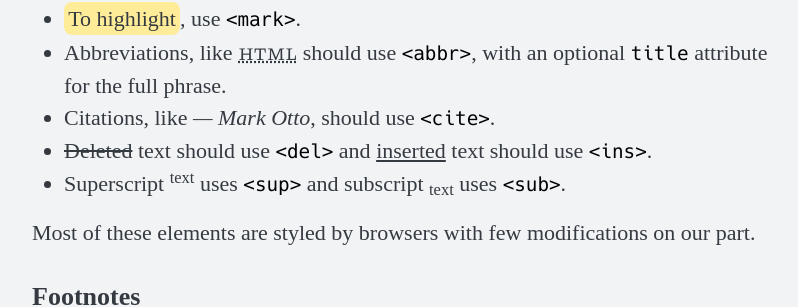
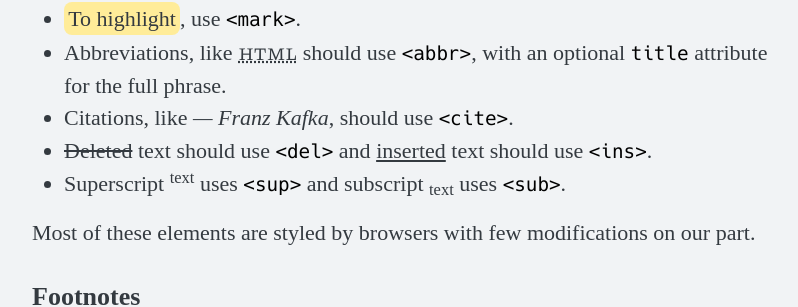
Before and after one commit to piazzai/cvless, a Jekyll site: the page built from _posts/2022-08-15-example-content.md, in a window 1280 px wide and 900 px high, scrolled down 1011 px. Shown: the part 155-462 px from the top of the window, without its empty margins (240-1038 px from the left). Built offline with Jekyll 4.4.1, drawn with Linux system fonts in a browser that asks for light colours; some web fonts are replaced.

Commit message:
Change author reference

```diff
--- a/_posts/2022-08-15-example-content.md
+++ b/_posts/2022-08-15-example-content.md
@@ -24,7 +24,7 @@ HTML defines a long list of available inline tags, a complete list of which can
 -   _To italicize text_, use `<em>`.
 -   <mark>To highlight</mark>, use `<mark>`.
 -   Abbreviations, like <abbr title="HyperText Markup Langage">HTML</abbr> should use `<abbr>`, with an optional `title` attribute for the full phrase.
--   Citations, like <cite>— Mark Otto</cite>, should use `<cite>`.
+-   Citations, like <cite>— Franz Kafka</cite>, should use `<cite>`.
 -   <del>Deleted</del> text should use `<del>` and <ins>inserted</ins> text should use `<ins>`.
 -   Superscript <sup>text</sup> uses `<sup>` and subscript <sub>text</sub> uses `<sub>`.
 
```
